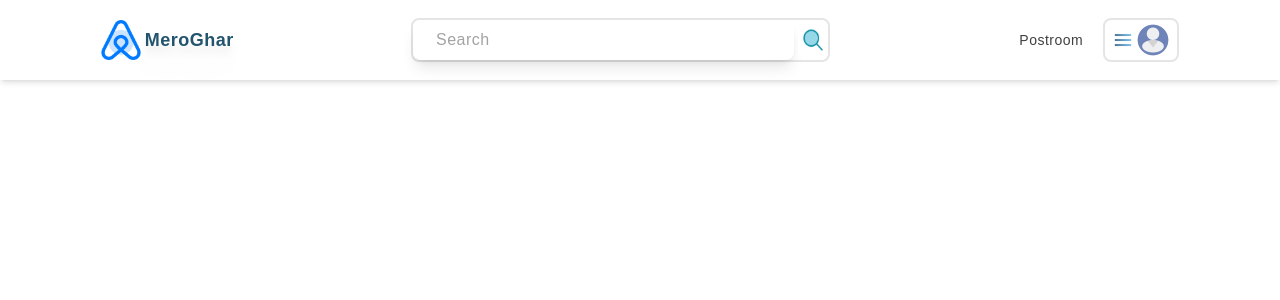
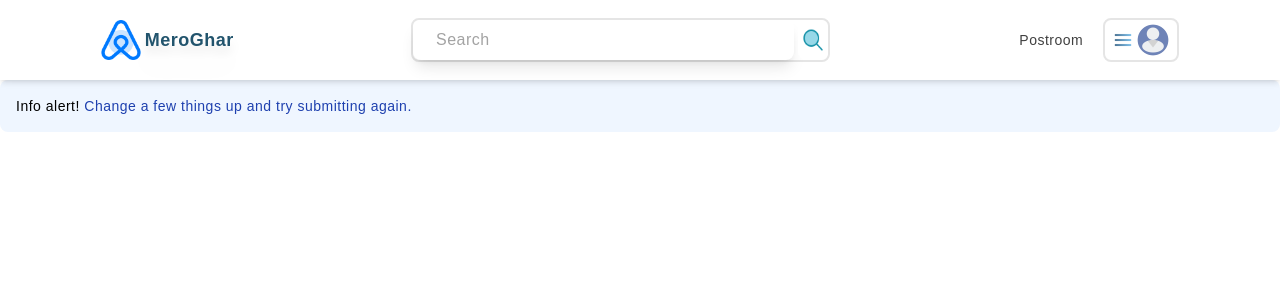
Before and after one commit to Nikankhadka/FYP_MeroGhar, a Next.js app in the folder meroghar/: page / in a window 1280 px wide. Shown: the top 300 px of the page. Built offline with nearby package versions, Linux system fonts and the light colour scheme; no server answers.

Commit message:
setup darkmode for application

```diff
--- a/meroghar/src/app/layout.tsx
+++ b/meroghar/src/app/layout.tsx
@@ -1,7 +1,7 @@
 
 import '../styles/globals.css'
 import NavBar from '../components/navbar'
-import InititailModal from '../components/navmodel'
+import { cookies } from 'next/headers';
 
 import Footer from '../components/footer'
 
@@ -10,10 +10,12 @@ import Footer from '../components/footer'
 
 export default async function RootLayout({children}: {children: React.ReactNode}) {
 
-
+  const cookieStore=cookies();
+  const  theme=cookieStore.get("theme")?.value||''
 
   return (
-    <html>
+    //toggle dark mode by getting dark mode from
+    <html className={theme=='dark'? 'dark':'light'}>
       <head />
       {/* body sets the root layout for entire application */}
       <body className='bg-white flex flex-col'>
--- a/meroghar/src/app/page.tsx
+++ b/meroghar/src/app/page.tsx
@@ -1,6 +1,4 @@
 // this is basically the home page any foulder created within the app with page.tsx module will be set as a page
-
-import MyAlert from "../components/alert";
 
 
 
@@ -8,15 +6,16 @@ import MyAlert from "../components/alert";
 
 const HomePage=()=>{
 
-    //hooks and logics
 
 
     return(
 
-        <main>
-            hello
+
+        <main className="my-20">
+            <div className="p-4 mb-4 text-sm text-blue-800 rounded-lg bg-blue-50 dark:bg-slate-700 dark:text-blue-400" role="alert">
+  <span className="font-medium">Info alert!</span> Change a few things up and try submitting again.
+</div>
         </main>
-
 
 
 
--- a/meroghar/src/components/buttons.tsx
+++ b/meroghar/src/components/buttons.tsx
@@ -28,3 +28,11 @@ export function Arrow({next}:ArrowProps){
     </button>
   )
 }
+
+
+
+const toggleButton=()=>{
+  return(
+    <button>change theme</button>
+  )
+}
--- a/meroghar/tailwind.config.js
+++ b/meroghar/tailwind.config.js
@@ -13,6 +13,7 @@ module.exports = {
   plugins: [
     require("flowbite")
   ],
+  darkMode:'class',
   theme: {
     extend: {
       colors: {
@@ -23,9 +24,6 @@ module.exports = {
         yellow: colors.amber,
         purple: colors.violet,
         gray: colors.neutral
-      },
-      width:{
-        '568':'142rem'
       }
     },
   },
```
